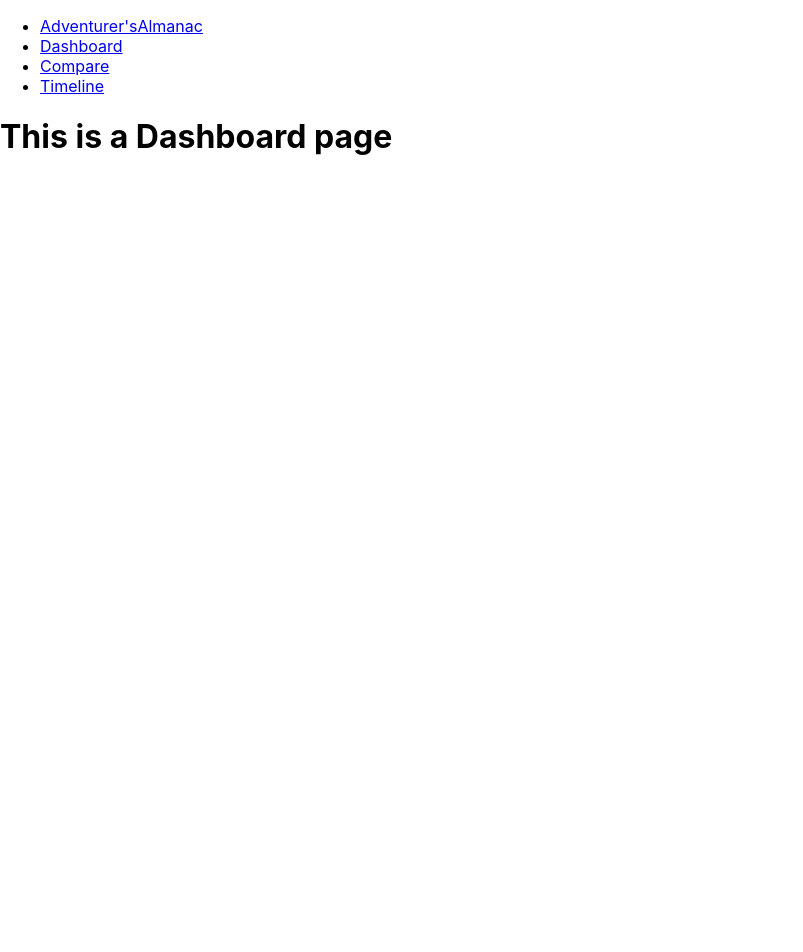
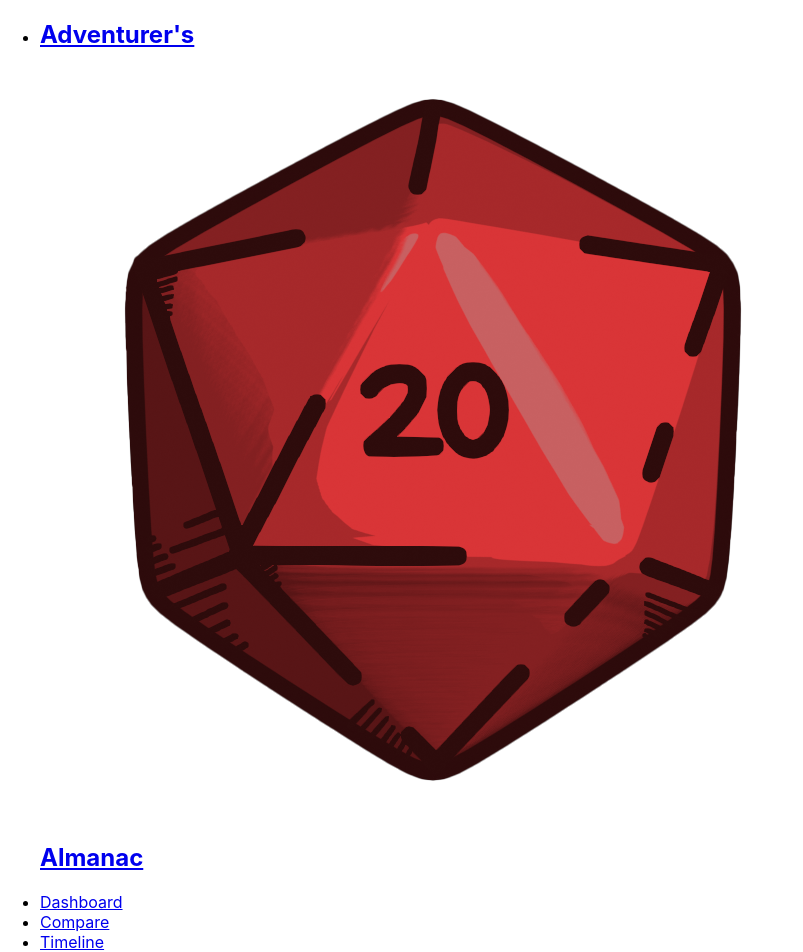
Before and after one commit to KurtSchwimmbacher/DV200ReactApplication, a React (Create React App) app in the folder dndstats/: page / in a window 1280 px wide. Shown: the top 952 px of the page, without its empty margins (0-803 px from the left). Before the commit the page ends 800 px from the top, so only its background shows below. Built offline with nearby package versions, Linux system fonts and the light colour scheme.

Commit message:
add logo to nav bar

```diff
--- a/dndstats/src/components/Navbar.js
+++ b/dndstats/src/components/Navbar.js
@@ -1,5 +1,5 @@
 import "./Navbar.css";
-
+import logo from "./logo.png"
 // import link
 import { Link } from "react-router-dom";
 
@@ -9,9 +9,9 @@ function Navbar(){
             <ul className="navbar-list">
                 <li className="navbar-item">
                     <Link className="logo-link" to="/">
-                        Adventurer's
-                        {/* icon */}
-                        Almanac
+                        <h1>Adventurer's</h1>
+                        <img className="img-logo" src={ logo } alt="dice logo"></img>
+                        <h1>Almanac</h1>
                     </Link>
                 </li>
                 <li className="navbar-item">
```
Also changed, not shown: dndstats/src/components/logo.png (added).
